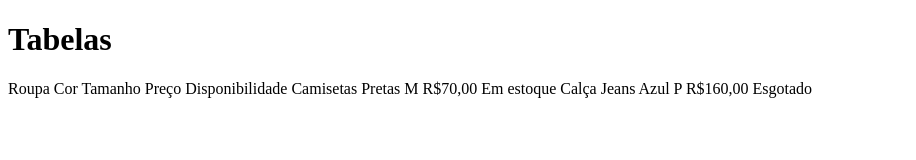
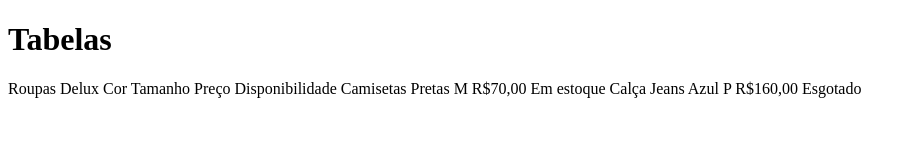
Before and after one commit to alex-osilva/aula-tabela, a plain HTML site: page index.html in a window 1280 px wide. Shown: the whole page, without its empty margins (0-916 px from the left). Drawn offline with Linux system fonts and the light colour scheme.

Commit message:
trocado para roupa delux

```diff
--- a/index.html
+++ b/index.html
@@ -10,7 +10,7 @@
     <h1>Tabelas</h1>
      <tabble>
         <tr>
-            <th>Roupa</th>
+            <th>Roupas Delux</th>
             <th>Cor</th>
             <th>Tamanho</th>
             <th>Preço</th>
```
